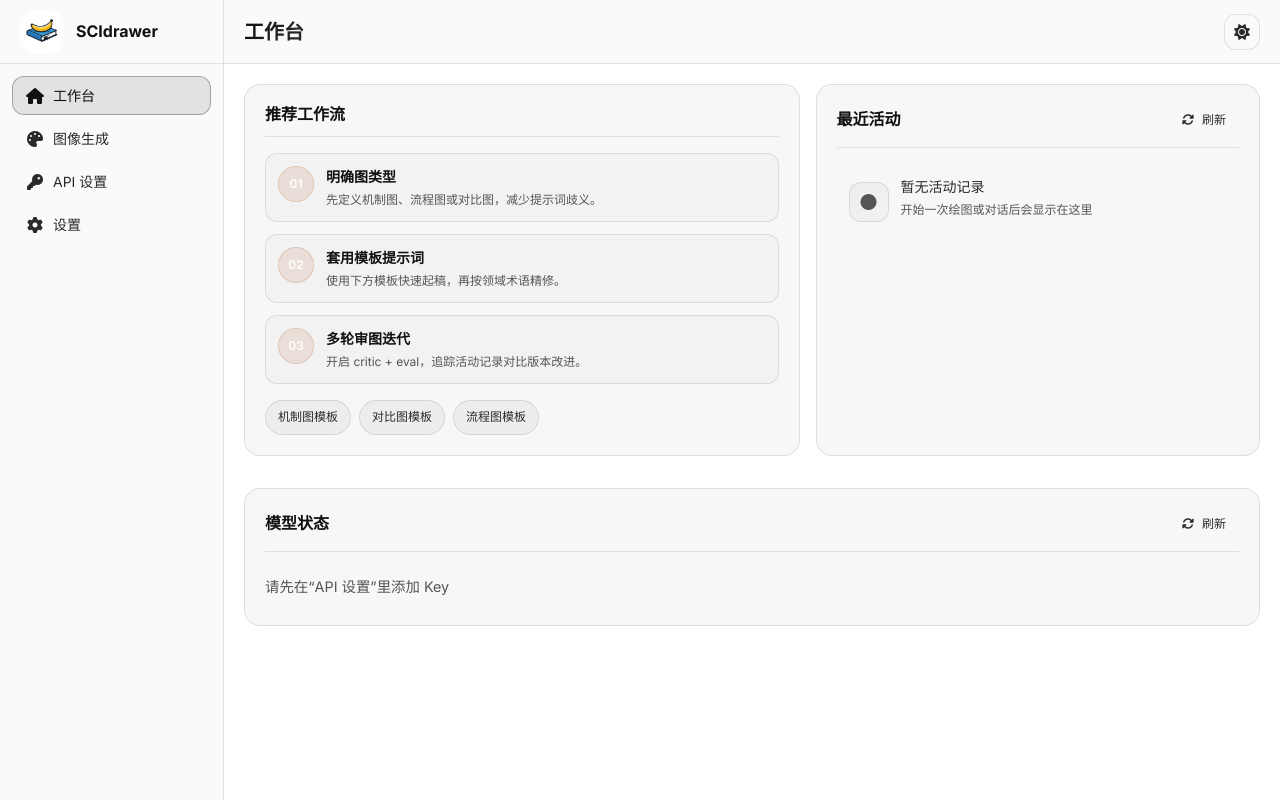
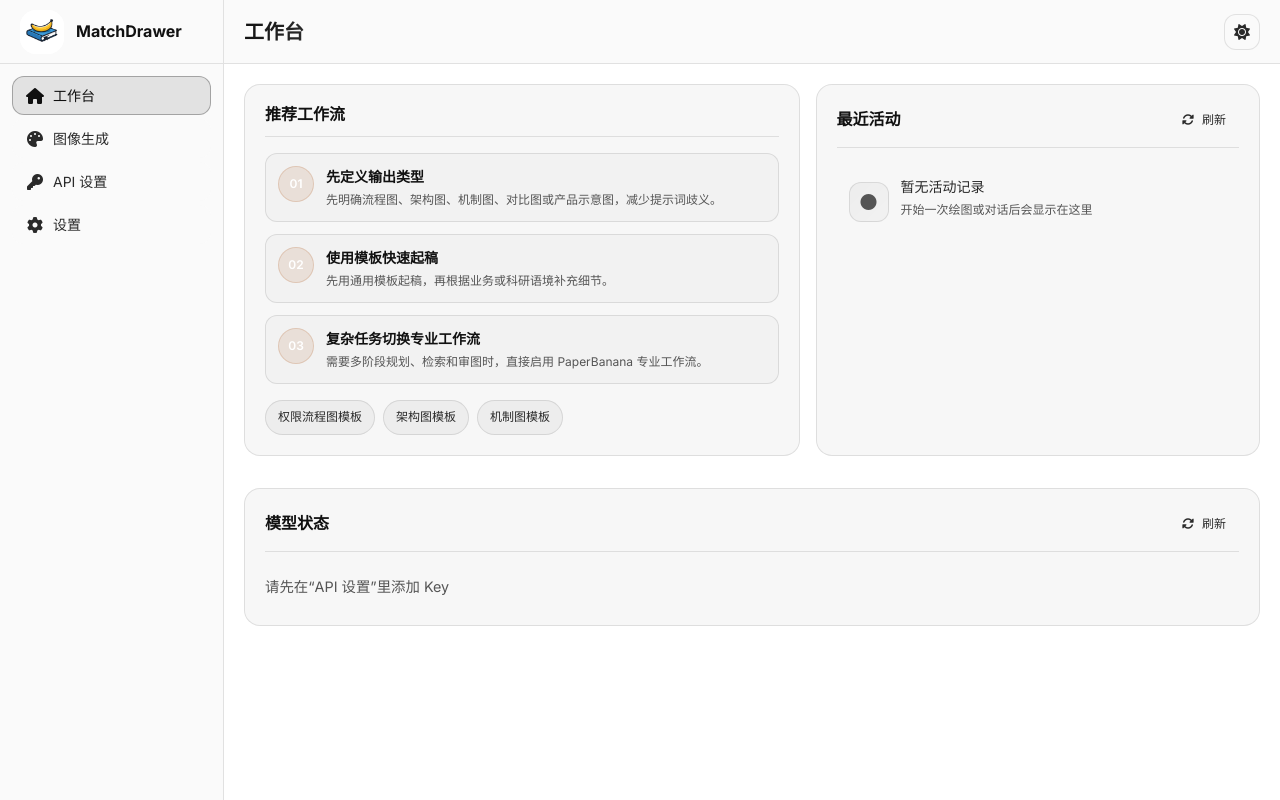
Before and after one commit to JackaZhai/MatchDrawer_web, a Flask app: page / in a window 1280 px wide. Run offline with Flask 3, Linux system fonts and the light colour scheme; data comes from the database, SQL or seed files in the repository; data that the repository does not hold is empty; some libraries are stand-ins or nearby versions.

Commit message:
feat: rebrand public UI as MatchDrawer

```diff
--- a/app.py
+++ b/app.py
@@ -1,6 +1,6 @@
 """
-SCIdrawer - AI Service Middleware
-面向对象重构版本
+MatchDrawer - AI Drawing Platform
+通用画图与专业工作流网页版本
 """
 
 import io
--- a/static/css/app.css
+++ b/static/css/app.css
@@ -1,5 +1,5 @@
 /* ============================================
-   SCIdrawer - 搴旂敤鐗瑰畾鏍峰紡
+   MatchDrawer - 搴旂敤鐗瑰畾鏍峰紡
    ============================================ */
 
 /* ===== 浠〃鐩橀〉闈?===== */
--- a/static/css/design-system.css
+++ b/static/css/design-system.css
@@ -1,5 +1,5 @@
 /* ============================================
-   SCIdrawer - 鐜颁唬璁捐绯荤粺
+   MatchDrawer - 鐜颁唬璁捐绯荤粺
    ============================================ */
 
 /* ===== 璁捐浠ょ墝 ===== */
--- a/static/js/app.js
+++ b/static/js/app.js
@@ -1,5 +1,5 @@
 /* ============================================
-   SCIdrawer - 主应用脚本
+   MatchDrawer - 主应用脚本
    ============================================ */
 
 // 应用状态管理
@@ -148,8 +148,8 @@ const I18N_STRINGS = {
         'paper.chip.failed': '失败',
         'paper.chip.succeeded': '完成',
         'paper.message.processing': '处理中...',
-        'paper.message.idle_hint': '提交任务后会显示 PaperBanana 当前处理阶段。',
-        'paper.message.task_submitted_waiting': '任务已提交，等待 PaperBanana 启动...',
+        'paper.message.idle_hint': '提交任务后会显示 PaperBanana 专业工作流当前处理阶段。',
+        'paper.message.task_submitted_waiting': '任务已提交，等待 PaperBanana 专业工作流启动...',
         'paper.message.poll_timeout': '轮询超时，任务仍在后台执行，请稍后查询结果',
         'paper.message.task_canceled': '任务已取消',
         'paper.message.generation_done': '图像生成完成',
@@ -218,8 +218,8 @@ const I18N_STRINGS = {
         'paper.chip.failed': 'Failed',
         'paper.chip.succeeded': 'Done',
         'paper.message.processing': 'Processing...',
-        'paper.message.idle_hint': 'PaperBanana stages will appear after submitting a task.',
-        'paper.message.task_submitted_waiting': 'Task submitted. Waiting for PaperBanana to start...',
+        'paper.message.idle_hint': 'PaperBanana professional workflow stages will appear after submitting a task.',
+        'paper.message.task_submitted_waiting': 'Task submitted. Waiting for the PaperBanana professional workflow to start...',
         'paper.message.poll_timeout': 'Polling timed out. The task is still running in the background.',
         'paper.message.task_canceled': 'Task canceled',
         'paper.message.generation_done': 'Image generation completed',
@@ -1693,7 +1693,7 @@ function initWorkflowGraph() {
 
 // 初始化应用
 function initApp() {
-    console.log("初始化 SCIdrawer 应用...");
+    console.log("初始化 MatchDrawer 应用...");
 
     // 设置主题
     setTheme(AppState.theme);
--- a/templates/index.html
+++ b/templates/index.html
@@ -3,7 +3,7 @@
 <head>
     <meta charset="UTF-8">
     <meta name="viewport" content="width=device-width, initial-scale=1.0">
-    <title>控制台 | SCIdrawer</title>
+    <title>控制台 | MatchDrawer</title>
     <link rel="preconnect" href="https://fonts.googleapis.com">
     <link rel="preconnect" href="https://fonts.gstatic.com" crossorigin>
     <link href="https://fonts.googleapis.com/css2?family=Inter:wght@300;400;500;600;700&display=swap" rel="stylesheet">
@@ -27,10 +27,10 @@
             <div class="sidebar-header">
                 <a href="#" class="sidebar-brand">
                     <div class="brand-logo">
-                        <img src="{{ url_for('static', filename='app-icon.png') }}" alt="SCIdrawer Logo" class="brand-logo-image">
+                        <img src="{{ url_for('static', filename='app-icon.png') }}" alt="MatchDrawer Logo" class="brand-logo-image">
                     </div>
                     <div class="brand-text">
-                        <div class="brand-title">SCIdrawer</div>
+                        <div class="brand-title">MatchDrawer</div>
 
                     </div>
                 </a>
@@ -92,34 +92,34 @@
                                         <div class="workflow-item">
                                             <div class="workflow-index">01</div>
                                             <div>
-                                                <div class="workflow-title">明确图类型</div>
-                                                <div class="workflow-desc">先定义机制图、流程图或对比图，减少提示词歧义。</div>
+                                                <div class="workflow-title">先定义输出类型</div>
+                                                <div class="workflow-desc">先明确流程图、架构图、机制图、对比图或产品示意图，减少提示词歧义。</div>
                                             </div>
                                         </div>
                                         <div class="workflow-item">
                                             <div class="workflow-index">02</div>
                                             <div>
-                                                <div class="workflow-title">套用模板提示词</div>
-                                                <div class="workflow-desc">使用下方模板快速起稿，再按领域术语精修。</div>
+                                                <div class="workflow-title">使用模板快速起稿</div>
+                                                <div class="workflow-desc">先用通用模板起稿，再根据业务或科研语境补充细节。</div>
                                             </div>
                                         </div>
                                         <div class="workflow-item">
                                             <div class="workflow-index">03</div>
                                             <div>
-                                                <div class="workflow-title">多轮审图迭代</div>
-                                                <div class="workflow-desc">开启 critic + eval，追踪活动记录对比版本改进。</div>
+                                                <div class="workflow-title">复杂任务切换专业工作流</div>
+                                                <div class="workflow-desc">需要多阶段规划、检索和审图时，直接启用 PaperBanana 专业工作流。</div>
                                             </div>
                                         </div>
                                     </div>
                                     <div class="prompt-chips">
+                                        <button type="button" class="prompt-chip" data-fill-prompt="Design a user permission flowchart for a SaaS workspace. Show admin, editor, and viewer paths after login. Use a clean white background, clear arrows, and concise English labels.">
+                                            权限流程图模板
+                                        </button>
+                                        <button type="button" class="prompt-chip" data-fill-prompt="Create a system architecture diagram for an AI assistant platform with web client, API gateway, worker queue, vector store, and monitoring. Use balanced spacing, simple color blocks, and English labels.">
+                                            架构图模板
+                                        </button>
                                         <button type="button" class="prompt-chip" data-fill-prompt="Create a mechanism diagram for oxidative stress in neuronal aging. Include mitochondria, ROS accumulation, DNA damage response, and downstream inflammation pathways. Use a clean white background, journal-ready style, English labels, and clear directional arrows.">
                                             机制图模板
-                                        </button>
-                                        <button type="button" class="prompt-chip" data-fill-prompt="Create a two-column comparison figure between CRISPR-Cas9 and base editing. Compare editing principle, off-target risk, delivery constraints, and suitable applications. Use concise English labels and balanced spacing.">
-                                            对比图模板
-                                        </button>
-                                        <button type="button" class="prompt-chip" data-fill-prompt="Design a workflow diagram for single-cell RNA-seq analysis from raw FASTQ to cell annotation and differential expression. Show each stage as a module with arrows and include key QC checkpoints.">
-                                            流程图模板
                                         </button>
                                     </div>
                                 </div>
@@ -170,7 +170,7 @@
                                         <span class="required">*</span>
                                     </div>
                                     <textarea id="promptInput" class="form-textarea prompt-editor"
-                                              placeholder="例如：设计一张流程图，展示用户登录后的权限分流逻辑，包含管理员、编辑者、访客三类角色，使用简洁现代风格"
+                                              placeholder="例如：设计一张权限流程图，展示用户登录后的角色分流逻辑；或绘制一个 AI 系统架构图，标出客户端、网关、任务队列和模型服务之间的关系"
                                               rows="6"></textarea>
                                     <div class="parameter-hint">尽量包含主体、风格、细节和构图要求。</div>
                                 </div>
@@ -204,7 +204,7 @@
                                     </div>
                                     <div class="parameter-grid-2" style="margin-top: 0.75rem;">
                                         <div class="form-group">
-                                            <label class="form-label">PaperBanana 流程</label>
+                                            <label class="form-label">PaperBanana 专业工作流</label>
                                             <select id="generationExpModeSelect" class="form-select">
                                                 <option value="">自动（推荐：Full）</option>
                                                 <option value="dev_full">Full: 检索+规划+风格+生图+审图+评估</option>
@@ -252,9 +252,9 @@
                                         </div>
                                     </div>
                                     <div class="parameter-hint workflow-summary" id="generationWorkflowSummary">
-                                        当前流程预览：完整流程（含审图与评估）
+                                        当前流程预览：PaperBanana 完整流程（含审图与评估）
                                     </div>
-                                    <div class="parameter-hint">模型列表按已激活密钥自动筛选。</div>
+                                    <div class="parameter-hint">通用图像任务可直接生成；复杂结构化任务建议使用 PaperBanana。</div>
                                 </div>
 
                                 <div class="parameter-section">
@@ -301,7 +301,7 @@
                                             <span class="paper-status-title" id="paperStageTitle">等待开始</span>
                                             <span class="paper-status-chip" id="paperStageChip">未开始</span>
                                         </div>
-                                        <div class="paper-status-message" id="paperStageMessage">提交任务后会显示 PaperBanana 当前处理阶段。</div>
+                                        <div class="paper-status-message" id="paperStageMessage">提交任务后会显示 PaperBanana 专业工作流的当前处理阶段。</div>
                                         <div class="paper-status-message" id="paperTaskIdText">任务ID：--</div>
                                         <div class="paper-workflow-graph" id="paperWorkflowGraph">
                                             <svg class="paper-workflow-arrows" id="paperWorkflowArrows" aria-hidden="true"></svg>
```
Also changed, not shown: templates/login.html (+7 -7 lines), templates/manual.html (+17 -16 lines), tests/__init__.py (added, +1 -0 lines), tests/test_brand_surfaces.py (added, +75 -0 lines).
